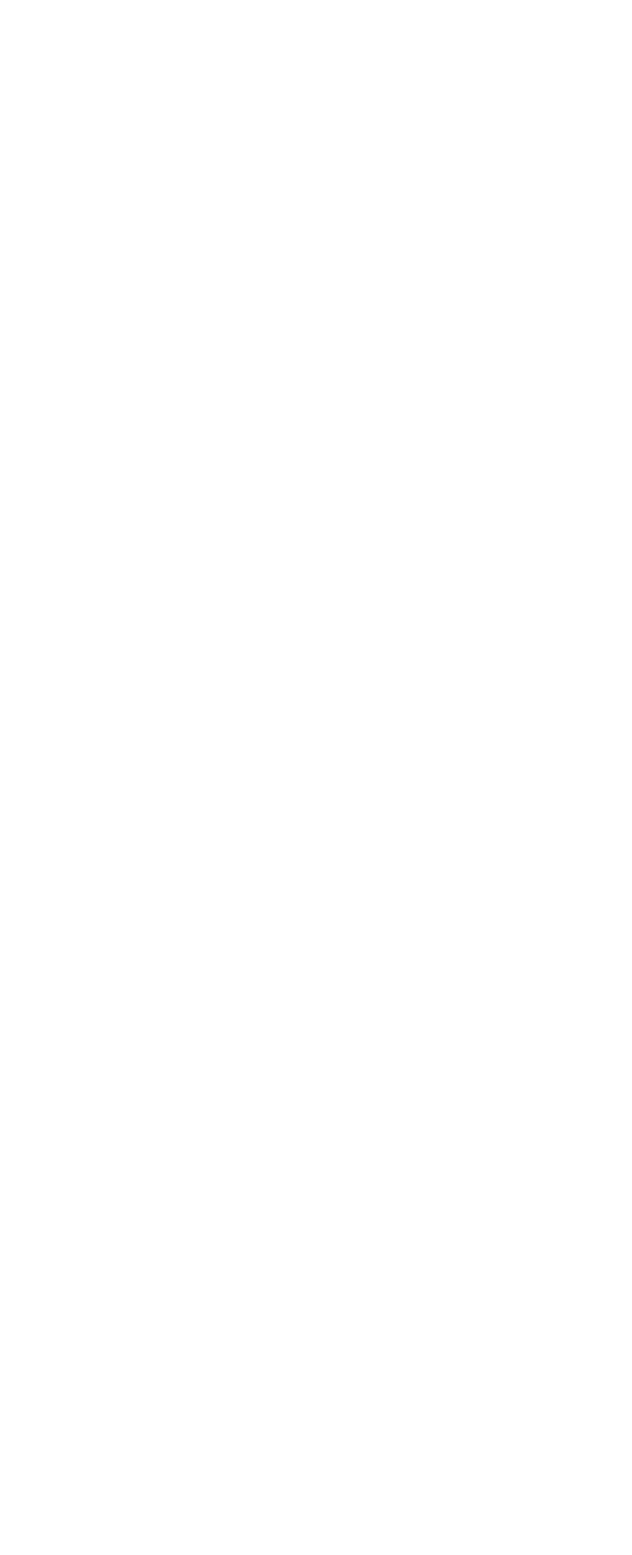
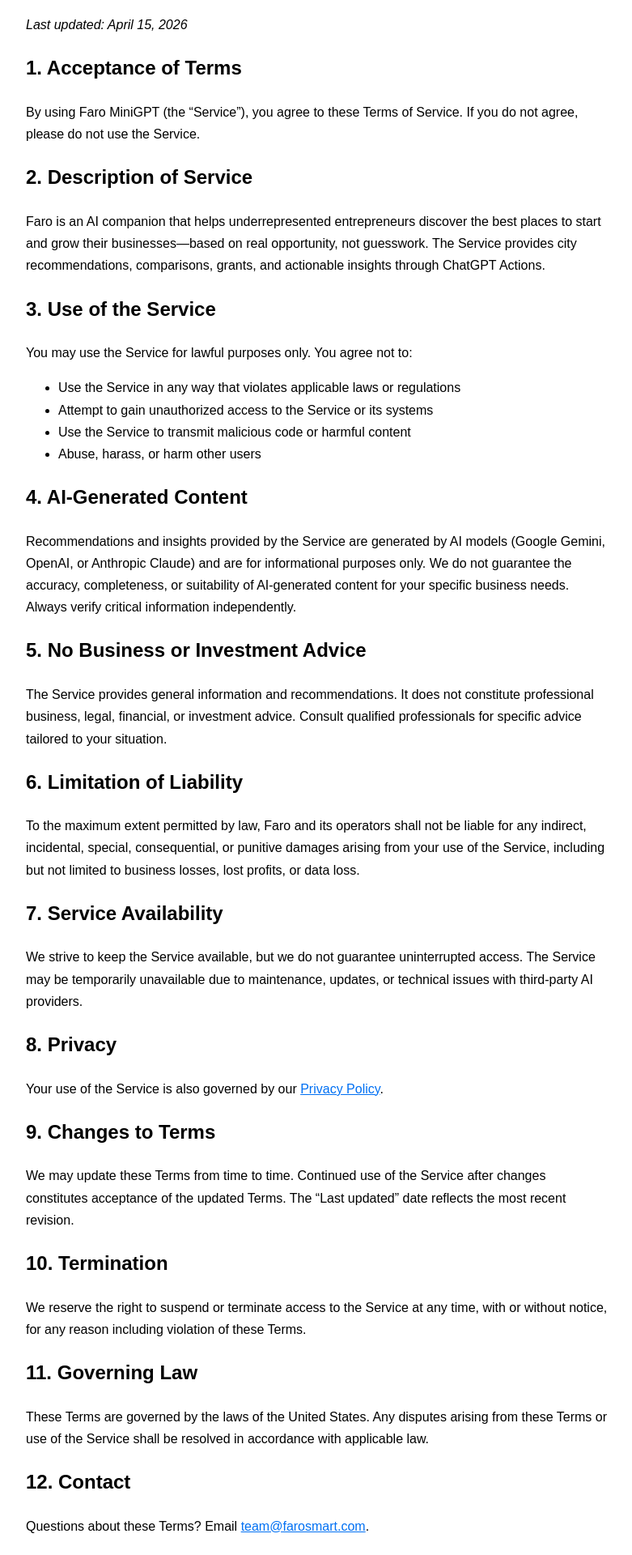
Before and after one commit to DOINGGOODPROJECTS/farominigpt, a Next.js app in the folder faro_backend/: page /terms in a window 1280 px wide. Before the commit this address had no page. Shown: the part 120-2040 px from the top of the page at 81% size, without its empty margins (248-1029 px from the left). Before the commit the page ends 800 px from the top, so only its background shows below. Built offline with nearby package versions, Linux system fonts and the light colour scheme.

Commit message:
Add Terms of Service page and update legal URL

```diff
--- a/faro_backend/app/terms/page.tsx
+++ b/faro_backend/app/terms/page.tsx
@@ -1,5 +1,101 @@
-import { redirect } from 'next/navigation';
+export const metadata = {
+  title: 'Terms of Service – Faro MiniGPT',
+};
 
 export default function TermsPage() {
-  redirect('https://farosmart.com/terms');
+  const updated = 'April 15, 2026';
+
+  return (
+    <main style={{ maxWidth: 720, margin: '0 auto', padding: '2rem 1rem', fontFamily: 'sans-serif', lineHeight: 1.7 }}>
+      <h1>Terms of Service</h1>
+      <p><em>Last updated: {updated}</em></p>
+
+      <h2>1. Acceptance of Terms</h2>
+      <p>
+        By using Faro MiniGPT (the &ldquo;Service&rdquo;), you agree to these Terms of Service.
+        If you do not agree, please do not use the Service.
+      </p>
+
+      <h2>2. Description of Service</h2>
+      <p>
+        Faro is an AI companion that helps underrepresented entrepreneurs discover the
+        best places to start and grow their businesses—based on real opportunity, not
+        guesswork. The Service provides city recommendations, comparisons, grants, and
+        actionable insights through ChatGPT Actions.
+      </p>
+
+      <h2>3. Use of the Service</h2>
+      <p>
+        You may use the Service for lawful purposes only. You agree not to:
+      </p>
+      <ul>
+        <li>Use the Service in any way that violates applicable laws or regulations</li>
+        <li>Attempt to gain unauthorized access to the Service or its systems</li>
+        <li>Use the Service to transmit malicious code or harmful content</li>
+        <li>Abuse, harass, or harm other users</li>
+      </ul>
+
+      <h2>4. AI-Generated Content</h2>
+      <p>
+        Recommendations and insights provided by the Service are generated by AI models
+        (Google Gemini, OpenAI, or Anthropic Claude) and are for informational purposes only.
+        We do not guarantee the accuracy, completeness, or suitability of AI-generated content
+        for your specific business needs. Always verify critical information independently.
+      </p>
+
+      <h2>5. No Business or Investment Advice</h2>
+      <p>
+        The Service provides general information and recommendations. It does not constitute
+        professional business, legal, financial, or investment advice. Consult qualified
+        professionals for specific advice tailored to your situation.
+      </p>
+
+      <h2>6. Limitation of Liability</h2>
+      <p>
+        To the maximum extent permitted by law, Faro and its operators shall not be liable
+        for any indirect, incidental, special, consequential, or punitive damages arising
+        from your use of the Service, including but not limited to business losses,
+        lost profits, or data loss.
+      </p>
+
+      <h2>7. Service Availability</h2>
+      <p>
+        We strive to keep the Service available, but we do not guarantee uninterrupted access.
+        The Service may be temporarily unavailable due to maintenance, updates, or technical
+        issues with third-party AI providers.
+      </p>
+
+      <h2>8. Privacy</h2>
+      <p>
+        Your use of the Service is also governed by our{' '}
+        <a href="/privacy" style={{ color: '#0070f3' }}>Privacy Policy</a>.
+      </p>
+
+      <h2>9. Changes to Terms</h2>
+      <p>
+        We may update these Terms from time to time. Continued use of the Service after
+        changes constitutes acceptance of the updated Terms. The &ldquo;Last updated&rdquo;
+        date reflects the most recent revision.
+      </p>
+
+      <h2>10. Termination</h2>
+      <p>
+        We reserve the right to suspend or terminate access to the Service at any time,
+        with or without notice, for any reason including violation of these Terms.
+      </p>
+
+      <h2>11. Governing Law</h2>
+      <p>
+        These Terms are governed by the laws of the United States. Any disputes arising
+        from these Terms or use of the Service shall be resolved in accordance with
+        applicable law.
+      </p>
+
+      <h2>12. Contact</h2>
+      <p>
+        Questions about these Terms? Email{' '}
+        <a href="mailto:team@farosmart.com" style={{ color: '#0070f3' }}>team@farosmart.com</a>.
+      </p>
+    </main>
+  );
 }
```
Also changed, not shown: faro_backend/public/.well-known/ai-plugin.json.
